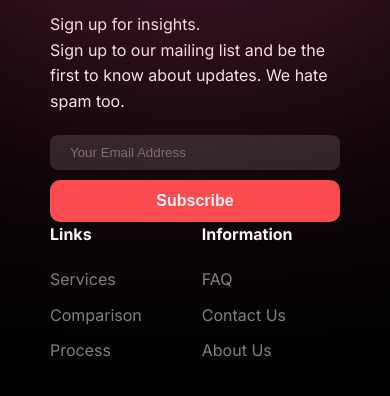
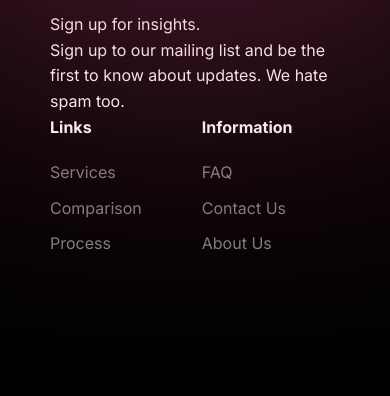
Before and after one commit to anshramanath/covalent-demo-website, a plain HTML site: page index.html in a window 390 px wide. Shown: the part 6812-7208 px from the top of the page. After the commit the page ends 7149 px from the top, so only its background shows below. Drawn offline with Linux system fonts and the light colour scheme.

Commit message:
Update style.css

```diff
--- a/style.css
+++ b/style.css
@@ -568,15 +568,6 @@ body {
   }
 
   .newsletter {
-    flex-direction: column;
-    align-items: stretch;
-  }
-
-  .newsletter input {
-    width: 100%;
-  }
-
-  .newsletter button {
-    width: 100%;
+    display: none;
   }
 }
```
